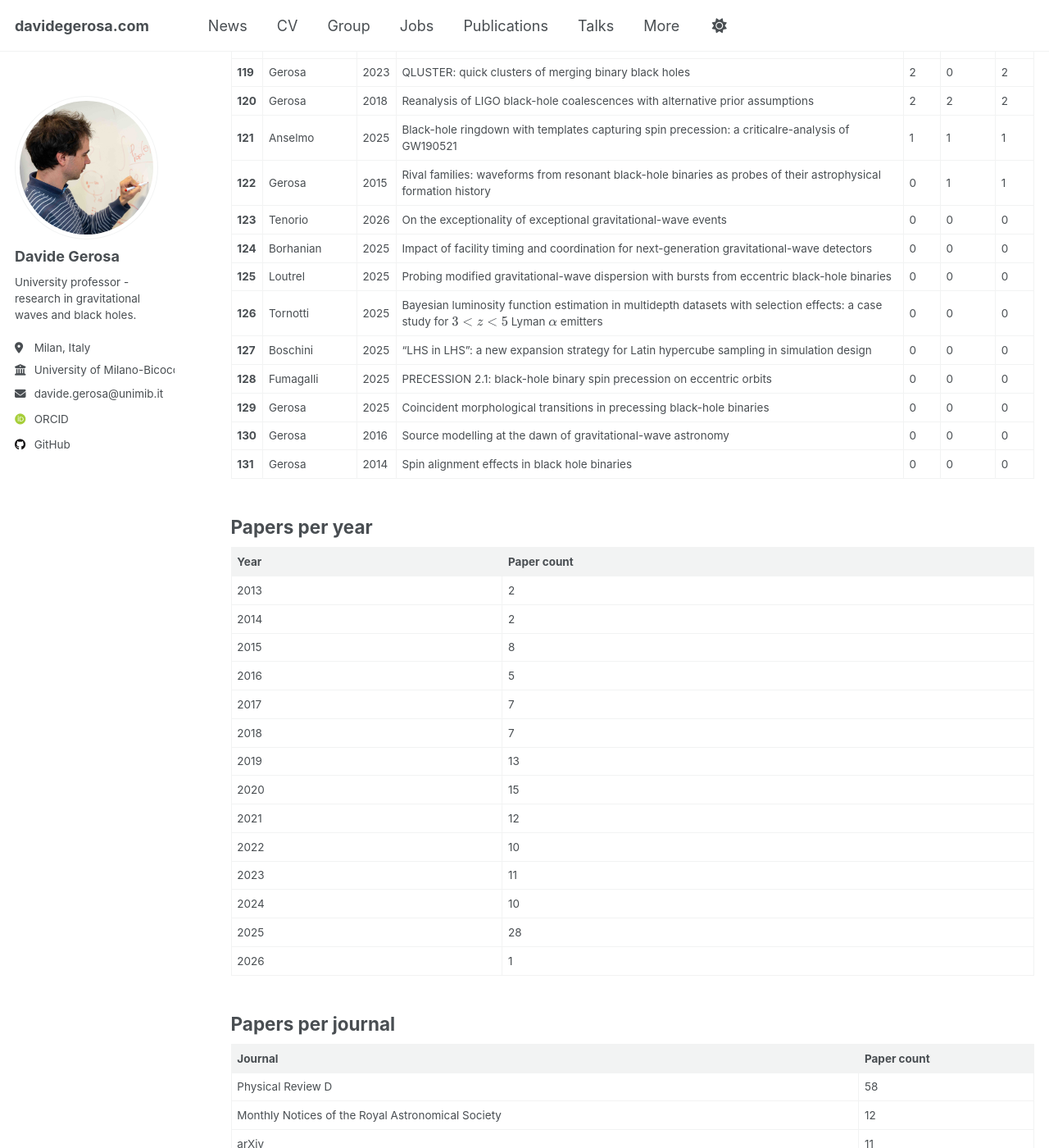
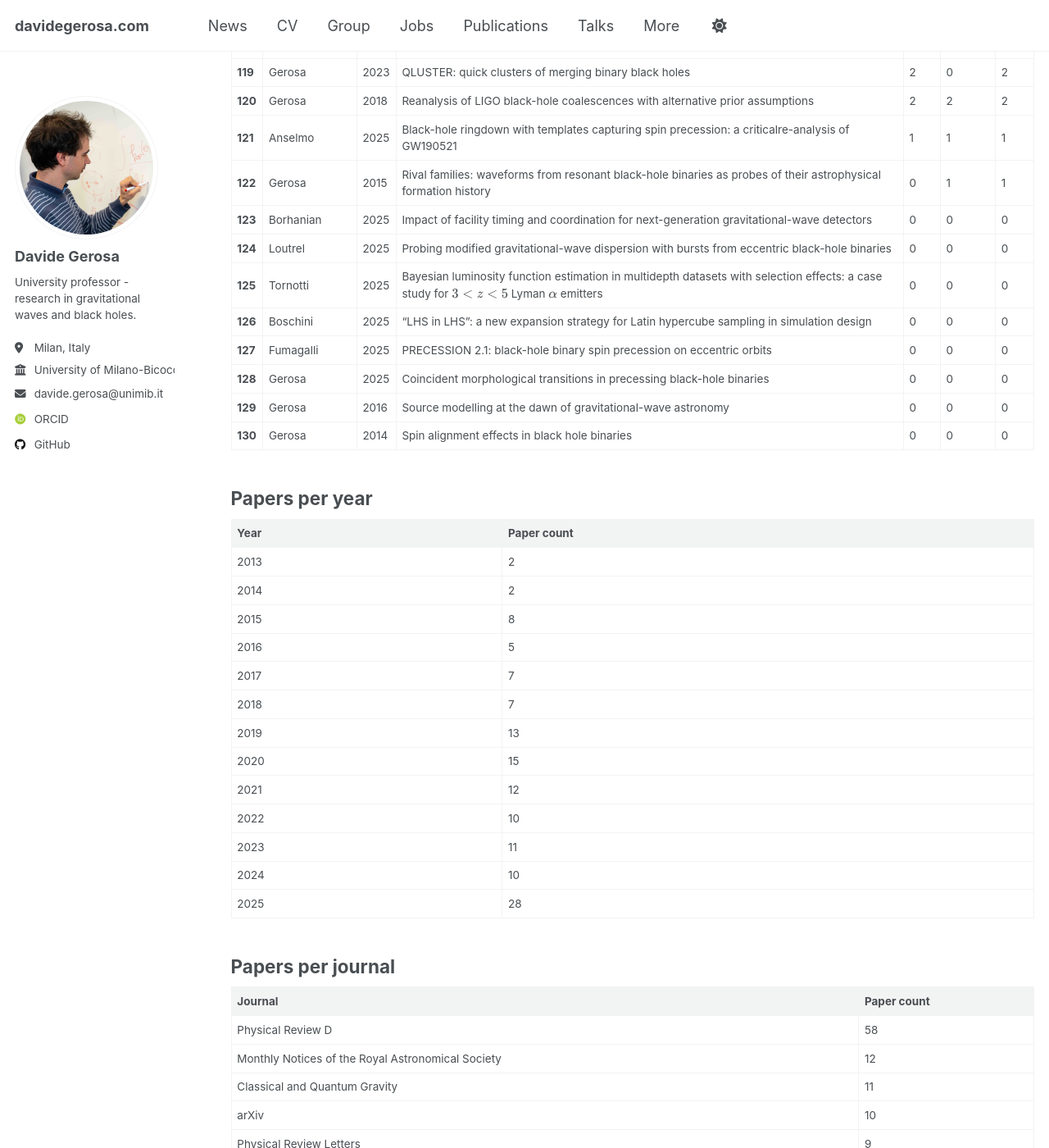
Before and after one commit to dgerosa/website, a Jekyll site: the page built from _pages/citations.md, in a window 1280 px wide and 1400 px high, scrolled down 5288 px. Shown: the whole window at 82% size. Built offline with Jekyll 4.4.1, drawn with Linux system fonts in a browser that asks for light colours; some web fonts are replaced; some of the changed text lies outside the part shown.

Commit message:
Website update from workflow

```diff
--- a/_pages/_citations.md
+++ b/_pages/_citations.md
@@ -131,15 +131,14 @@
 | **120** | Gerosa | 2018 | Reanalysis of LIGO black-hole coalescences with alternative prior assumptions | 2 | 2 | 2 |
 | **121** | Anselmo | 2025 | Black-hole ringdown with templates capturing spin precession: a criticalre-analysis of GW190521 | 1 | 1 | 1 |
 | **122** | Gerosa | 2015 | Rival families: waveforms from resonant black-hole binaries as probes of their astrophysical formation history | 0 | 1 | 1 |
-| **123** | Tenorio | 2026 | On the exceptionality of exceptional gravitational-wave events | 0 | 0 | 0 |
-| **124** | Borhanian | 2025 | Impact of facility timing and coordination for next-generation gravitational-wave detectors | 0 | 0 | 0 |
-| **125** | Loutrel | 2025 | Probing modified gravitational-wave dispersion with bursts from eccentric black-hole binaries | 0 | 0 | 0 |
-| **126** | Tornotti | 2025 | Bayesian luminosity function estimation in multidepth datasets with selection effects: a case study for $$3<z<5$$ Lyman $$\alpha$$ emitters | 0 | 0 | 0 |
-| **127** | Boschini | 2025 | “LHS in LHS”: a new expansion strategy for Latin hypercube sampling in simulation design | 0 | 0 | 0 |
-| **128** | Fumagalli | 2025 | PRECESSION 2.1: black-hole binary spin precession on eccentric orbits | 0 | 0 | 0 |
-| **129** | Gerosa | 2025 | Coincident morphological transitions in precessing black-hole binaries | 0 | 0 | 0 |
-| **130** | Gerosa | 2016 | Source modelling at the dawn of gravitational-wave astronomy | 0 | 0 | 0 |
-| **131** | Gerosa | 2014 | Spin alignment effects in black hole binaries | 0 | 0 | 0 |
+| **123** | Borhanian | 2025 | Impact of facility timing and coordination for next-generation gravitational-wave detectors | 0 | 0 | 0 |
+| **124** | Loutrel | 2025 | Probing modified gravitational-wave dispersion with bursts from eccentric black-hole binaries | 0 | 0 | 0 |
+| **125** | Tornotti | 2025 | Bayesian luminosity function estimation in multidepth datasets with selection effects: a case study for $$3<z<5$$ Lyman $$\alpha$$ emitters | 0 | 0 | 0 |
+| **126** | Boschini | 2025 | “LHS in LHS”: a new expansion strategy for Latin hypercube sampling in simulation design | 0 | 0 | 0 |
+| **127** | Fumagalli | 2025 | PRECESSION 2.1: black-hole binary spin precession on eccentric orbits | 0 | 0 | 0 |
+| **128** | Gerosa | 2025 | Coincident morphological transitions in precessing black-hole binaries | 0 | 0 | 0 |
+| **129** | Gerosa | 2016 | Source modelling at the dawn of gravitational-wave astronomy | 0 | 0 | 0 |
+| **130** | Gerosa | 2014 | Spin alignment effects in black hole binaries | 0 | 0 | 0 |
 
 ## Papers per year
 
@@ -158,7 +157,6 @@
 | 2023 | 11 |
 | 2024 | 10 |
 | 2025 | 28 |
-| 2026 | 1 |
 
 ## Papers per journal
 
@@ -166,8 +164,8 @@
 |---------|--------------|
 | Physical Review D | 58 |
 | Monthly Notices of the Royal Astronomical Society | 12 |
-| arXiv | 11 |
 | Classical and Quantum Gravity | 11 |
+| arXiv | 10 |
 | Physical Review Letters | 9 |
 | Astronomy & Astrophysics | 5 |
 | Astrophysical Journal | 5 |
```
Also changed, not shown: other parts of _pages/_citations.md (+2 -2 lines), _pages/_group.md (+1 -1 lines), _pages/_publications.md (+2 -7 lines), _pages/_talks.md (+1 -1 lines).
